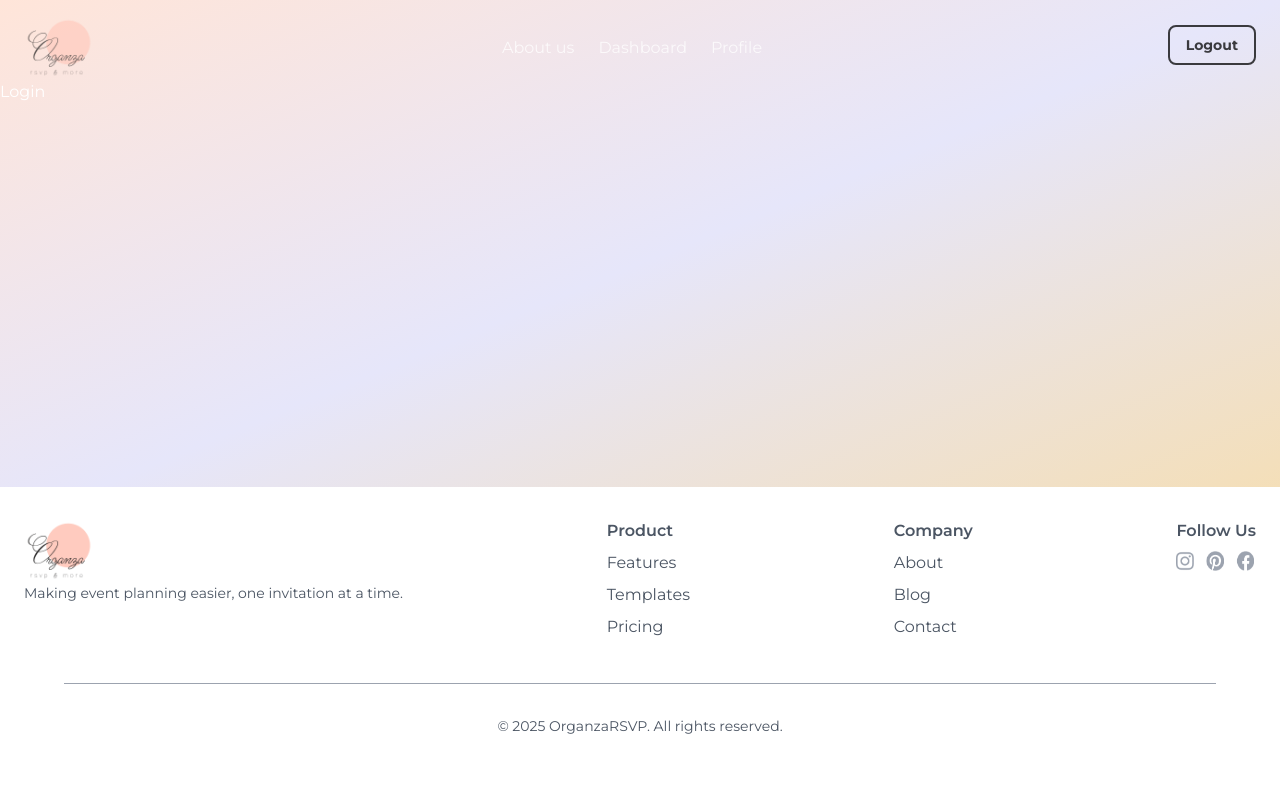
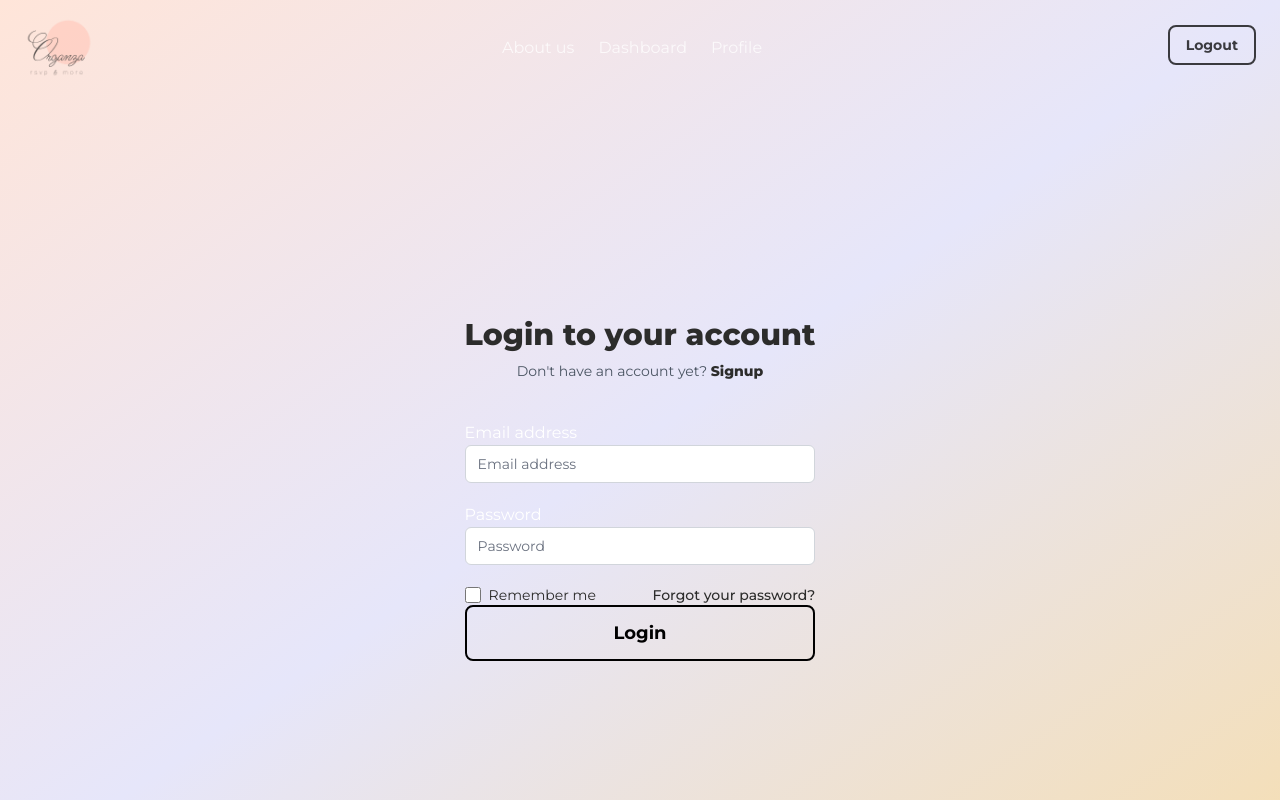
Before and after one commit to sadeemkhalaf/organza-rsvp, a Next.js app: page /login in a window 1280 px wide. Shown: the top 800 px of the page. Built offline with nearby package versions, Linux system fonts and the light colour scheme.

Commit message:
feat: initial login page and components required

```diff
--- a/src/app/layout.tsx
+++ b/src/app/layout.tsx
@@ -19,6 +19,8 @@ export default function RootLayout({
 }: Readonly<{
   children: React.ReactNode;
 }>) {
+  const isLoginPage = typeof window !== 'undefined' && window.location.pathname.includes('login');
+
   return (
     <html lang="en">
       <body
@@ -26,7 +28,7 @@ export default function RootLayout({
       >
         <div className="flex flex-col min-h-screen">
           {/* Top Navbar */}
-          <Navbar />
+          {isLoginPage && <Navbar />}
 
           {/* Main Content */}
           <main className="flex-grow pt-20 bg-gradient-to-br from-[#FFE5D9] via-[#E6E6FA] to-[#F5DEB3] -mb-20">
@@ -34,7 +36,7 @@ export default function RootLayout({
           </main>
 
           {/* Footer */}
-          <Footer />
+          {isLoginPage && <Footer />}
         </div>
       </body>
     </html>
--- /dev/null
+++ b/src/app/login/layout.tsx
@@ -0,0 +1,14 @@
+import "./../globals.css";
+
+
+export default function Layout({
+  children,
+}: Readonly<{
+  children: React.ReactNode;
+}>) {
+  return (
+    <main className="flex-grow flex flex-col h-screen w-screen">
+      {children}
+    </main>
+  );
+}
--- a/src/components/atoms/AnimatedButton/AnimatedButton.component.tsx
+++ b/src/components/atoms/AnimatedButton/AnimatedButton.component.tsx
@@ -7,6 +7,9 @@ interface AnimatedButtonProps {
     backgroundColor?: string | null;
     textColor?: string | null;
     size?: 'sm' | 'lg'; // New size prop
+    onClick?: (props?: any) => void;
+    invalid?: boolean;
+    containerClassName?: string | undefined;
 }
 
 const AnimatedButton: FC<AnimatedButtonProps> = ({
@@ -14,7 +17,10 @@ const AnimatedButton: FC<AnimatedButtonProps> = ({
     outlined = true,
     backgroundColor,
     textColor,
-  size = 'lg' // Default to large
+    size = 'lg', // Default to large
+    onClick = () => { },
+    invalid = false,
+    containerClassName = undefined
 }) => {
     // Define size styles
     const sizeClasses = size === 'sm'
@@ -24,12 +30,13 @@ const AnimatedButton: FC<AnimatedButtonProps> = ({
     return (
         <div className="relative">
             <motion.a
+                onClick={onClick}
                 style={{
                     backgroundColor: backgroundColor ?? 'transparent',
                     color: textColor ?? 'black',
                     border: outlined ? '2px solid black' : 'none' // Correct outline handling
                 }}
-                className={`relative inline-block font-bold rounded-lg overflow-hidden group transition-all ${sizeClasses}`}
+                className={`text-center relative inline-block font-bold rounded-lg overflow-hidden group transition-all ${sizeClasses} ${invalid && 'animate-[pulse_2s_ease-in-out]'} ${containerClassName}`}
                 initial={{ scale: 1 }}
                 whileHover={{ scale: 1.05 }}
             >
--- /dev/null
+++ b/src/components/atoms/formExtra/FormExtra.tsx
@@ -0,0 +1,24 @@
+export default function FormExtra(){
+    return(
+        <div className="flex items-center justify-between ">
+        <div className="flex items-center">
+          <input
+            id="remember-me"
+            name="remember-me"
+            type="checkbox"
+            className="h-4 w-4 text-[#2C2C2B] border-gray-300 rounded"
+          />
+          <label htmlFor="remember-me" className="ml-2 block text-sm text-[#2C2C2B]">
+            Remember me
+          </label>
+        </div>
+
+        <div className="text-sm">
+          <a href="#" className="font-medium text-[#2C2C2B] hover:blur-[0.35px]">
+            Forgot your password?
+          </a>
+        </div>
+      </div>
+
+    )
+}
--- a/src/components/atoms/index.ts
+++ b/src/components/atoms/index.ts
@@ -1,3 +1,5 @@
 export { default as AnimatedButton } from "./AnimatedButton/AnimatedButton.component";
 export { default as GuestRow } from "./guestRow/GuestRow";
 export {default as StatBox} from './statBox/StatBox';
+export {default as Input} from './input/Input';
+export {default as FormExtra} from './formExtra/FormExtra';
--- /dev/null
+++ b/src/components/atoms/input/Input.tsx
@@ -0,0 +1,45 @@
+const fixedInputClass="rounded-md appearance-none relative block w-full px-3 py-2 border border-gray-300 placeholder-gray-500 text-gray-900 focus:outline-none focus:ring-purple-500 focus:border-purple-500 focus:z-10 sm:text-sm"
+
+interface InputProps {
+  handleChange: (event: React.ChangeEvent<HTMLInputElement>) => void;
+  value: string;
+  labelText: string;
+  labelFor: string;
+  id: string;
+  name: string;
+  type: string;
+  isRequired?: boolean;
+  placeholder: string;
+  customClass?: string;
+}
+
+export default function Input({
+  handleChange,
+  value,
+  labelText,
+  labelFor,
+  id,
+  name,
+  type,
+  isRequired = false,
+  placeholder,
+  customClass = ""
+}: InputProps) {
+  return (
+    <div className="mb-5">
+      <label htmlFor={labelFor} className="not-sr-only">
+        {labelText}
+      </label>
+      <input
+        onChange={handleChange}
+        value={value}
+        id={id}
+        name={name}
+        type={type}
+        required={isRequired}
+        className={fixedInputClass + customClass}
+        placeholder={placeholder}
+      />
+    </div>
+  );
+}
--- a/src/components/organizms/index.ts
+++ b/src/components/organizms/index.ts
@@ -1,2 +1,3 @@
-export {default as GuestList} from './guestList/GuestList';
-export {default as EventCard} from './eventCard/EventCard.component';
+export { default as GuestList } from './guestList/GuestList';
+export { default as EventCard } from './eventCard/EventCard.component';
+export { default as Header } from './signupComponents/Header';
--- /dev/null
+++ b/src/components/organizms/signupComponents/Header.tsx
@@ -0,0 +1,22 @@
+import Link from "next/link";
+
+export default function Header({
+    heading,
+    paragraph,
+    linkName,
+    linkUrl="#"
+}: any){
+    return(
+        <div className="mb-10">
+            <div className="mt-6 text-center font-extrabold text-3xl text-[#2C2C2B]">
+                {heading}
+            </div>
+            <p className="mt-2 text-center text-sm text-gray-600">
+            {paragraph} {' '}
+            <Link href={linkUrl} className="text-[#2C2C2B] hover:text-blue-gray-800 hover:blur-[0.35px] font-extrabold">
+                {linkName}
+            </Link>
+            </p>
+        </div>
+    )
+}
--- a/src/hooks/index.ts
+++ b/src/hooks/index.ts
@@ -0,0 +1 @@
+export {default as useLoginForm} from './useLoginForm';
--- /dev/null
+++ b/src/hooks/useLoginForm.tsx
@@ -0,0 +1,59 @@
+import { useEffect, useMemo, useState } from 'react';
+
+const useLoginForm = () => {
+
+    const [errorMessage, setErrorMessage] = useState<string>('');
+    const [fieldsState, setFieldsState] = useState<{ [key: string]: string }>({});
+    const [loginState, setLoginState] = useState(fieldsState);
+
+    const fields = useMemo(() => [
+        {
+            labelText: "Email address",
+            labelFor: "email",
+            id: "email",
+            name: "email",
+            type: "email",
+            autoComplete: "email",
+            isRequired: true,
+            placeholder: "Email address"
+        },
+        {
+            labelText: "Password",
+            labelFor: "password",
+            id: "password",
+            name: "password",
+            type: "password",
+            autoComplete: "current-password",
+            isRequired: true,
+            placeholder: "Password"
+        }
+    ], []);
+
+    useEffect(() => {
+        const initialState: any = {};
+        fields.forEach(field => initialState[field.id] = '');
+        setFieldsState(initialState);
+    }, [fields]);
+
+
+
+    const handleChange = (e: any) => {
+        setLoginState({ ...loginState, [e.target.id]: e.target.value })
+    }
+
+    const handleSubmit = (e: any) => {
+        e.preventDefault();
+        // authenticateUser();
+    }
+
+    return {
+        fields,
+        handleSubmit,
+        handleChange,
+        errorMessage,
+        setErrorMessage,
+        loginState,
+    };
+};
+
+export default useLoginForm;
--- a/src/views/auth/Login.tsx
+++ b/src/views/auth/Login.tsx
@@ -1,8 +1,50 @@
+'use client';
+
 import React from 'react'
+import { Header } from '@/components/organizms';
+import { useLoginForm } from '@/hooks';
+import { AnimatedButton, FormExtra, Input } from '@/components';
 
 function Login() {
+
+  const { handleChange, handleSubmit, errorMessage, loginState, fields } = useLoginForm();
+
   return (
-    <div>Login</div>
+    <div className="h-screen max-h-screen w-full relative overflow-hidden justify-center items-center flex" >
+      <div className="flex min-h-full items-center justify-center py-12 px-4 sm:px-6 lg:px-8">
+        <div className="w-full max-w-md space-y-8">
+          <Header
+            heading="Login to your account"
+            paragraph="Don't have an account yet? "
+            linkName="Signup"
+            linkUrl="/auth/register"
+          />
+            <form className="mt-8 space-y-6 min-w-[300px] w-full" onSubmit={handleSubmit}>
+            <div className="-space-y-px">
+              {
+              fields.map(field =>
+                <Input
+                key={field.id}
+                handleChange={handleChange}
+                value={loginState[field.id]}
+                labelText={field.labelText}
+                labelFor={field.labelFor}
+                id={field.id}
+                name={field.name}
+                type={field.type}
+                isRequired={field.isRequired}
+                placeholder={field.placeholder}
+                />
+              )
+              }
+            </div>
+            <FormExtra />
+            {!!errorMessage?.length && <div className='text-red-400 text-xs'>{errorMessage}</div>}
+            <AnimatedButton onClick={handleSubmit} title="Login" invalid={errorMessage?.length > 0} size='lg' containerClassName="w-full" />
+            </form>
+        </div>
+      </div>
+    </div>
   )
 }
 
```
Lines whose indentation alone changed are shown as unchanged.
